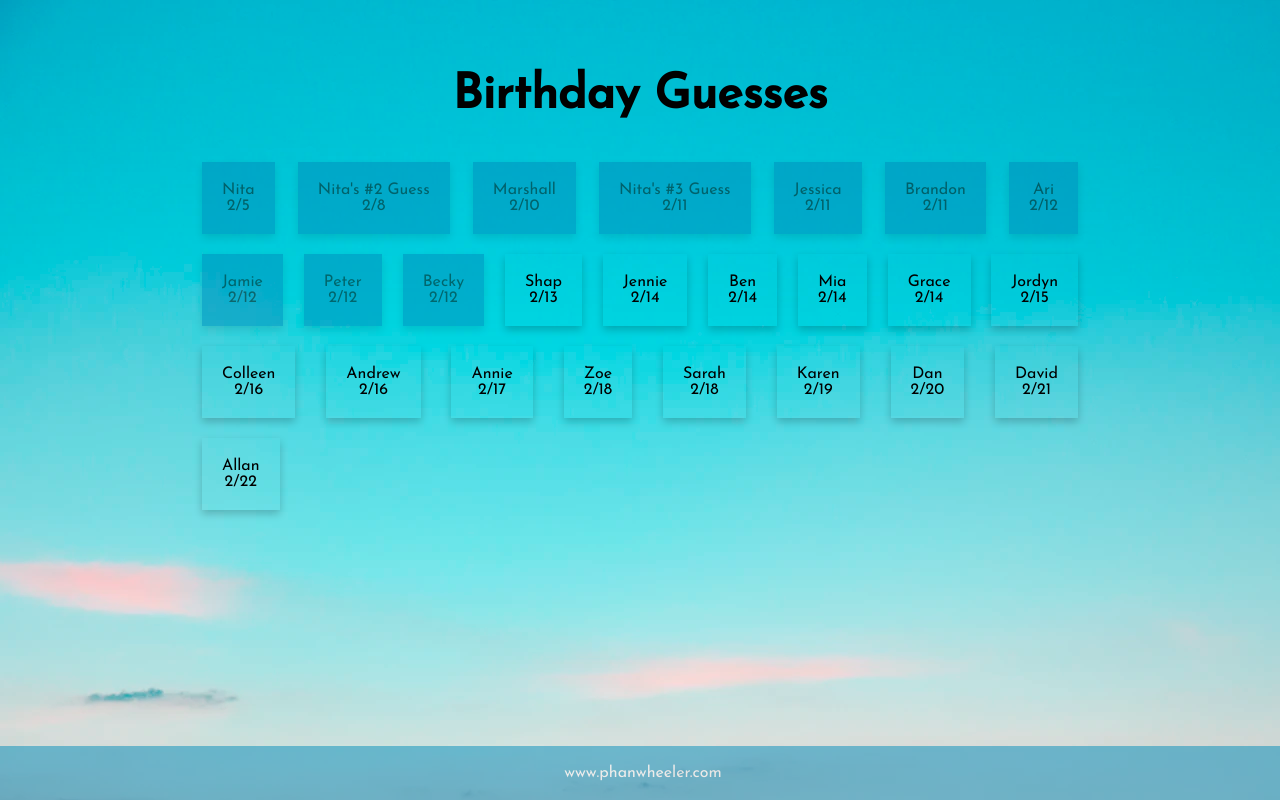
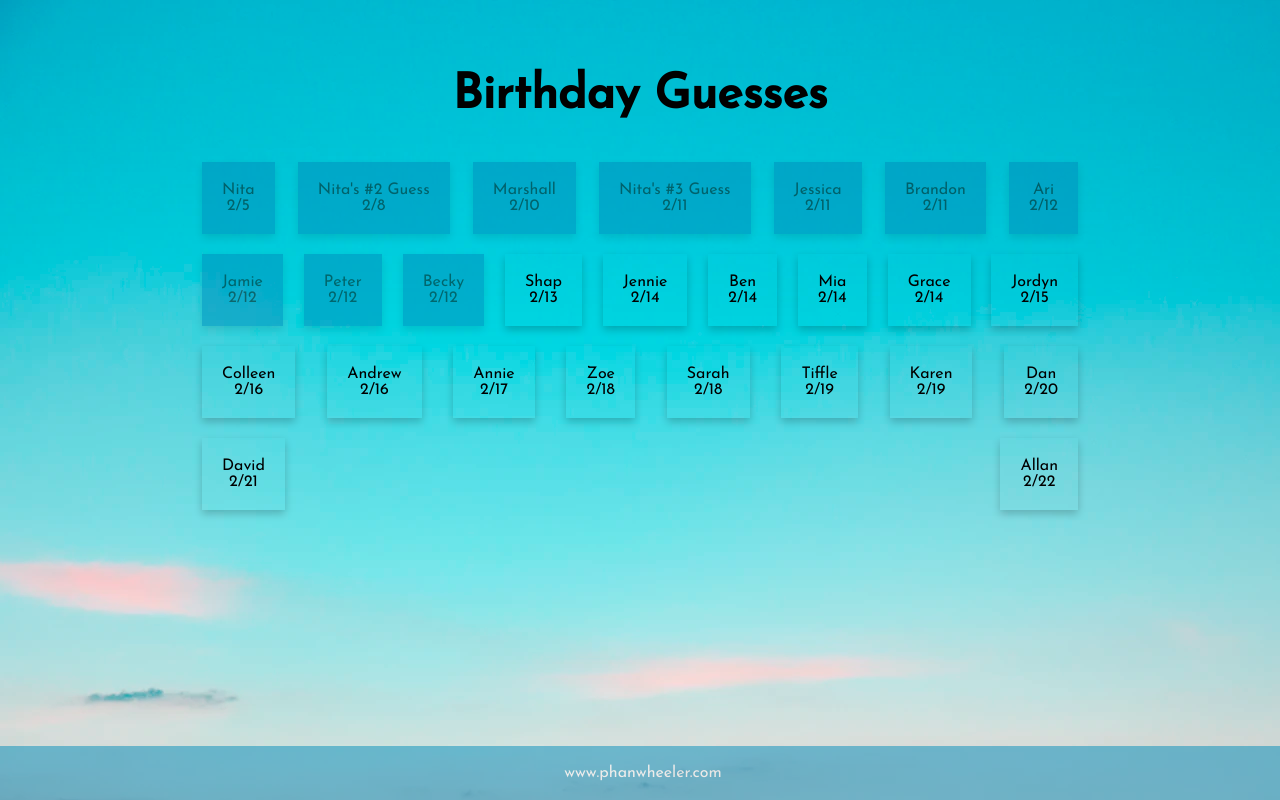
Before and after one commit to beckyphan/bpw-frontend, a React (Create React App) app: page /#/birthday in a window 1280 px wide. Built offline with nearby package versions, Linux system fonts and the light colour scheme.

Commit message:
Added tiffle’s guess

```diff
--- a/src/components/Birthday.js
+++ b/src/components/Birthday.js
@@ -31,7 +31,8 @@ class Birthday extends React.Component {
         { name: "Colleen", month: 2, day: 16},
         { name: "Karen", month: 2, day: 19},
         { name: "Nita's #2 Guess", month: 2, day: 8},
-        { name: "Nita's #3 Guess", month: 2, day: 11}
+        { name: "Nita's #3 Guess", month: 2, day: 11},
+        { name: "Tiffle", month: 2, day: 19}
       ]
 
     let sortedGuesses = guesses.sort((a, b) => a.day > b.day ? 1:-1)
```
